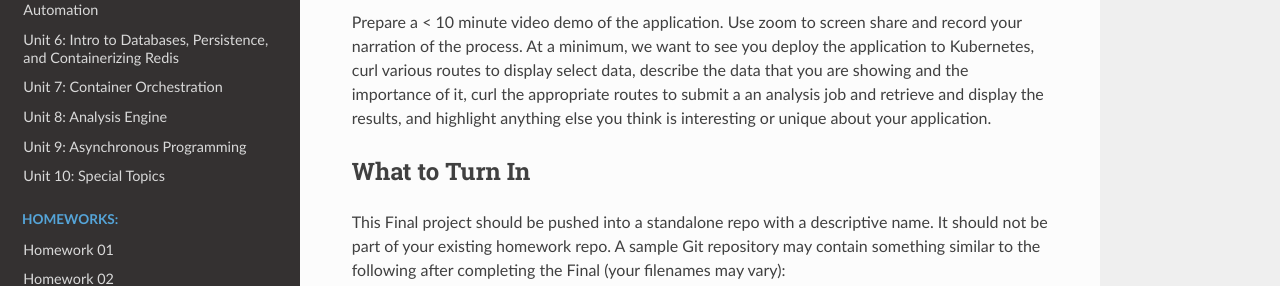
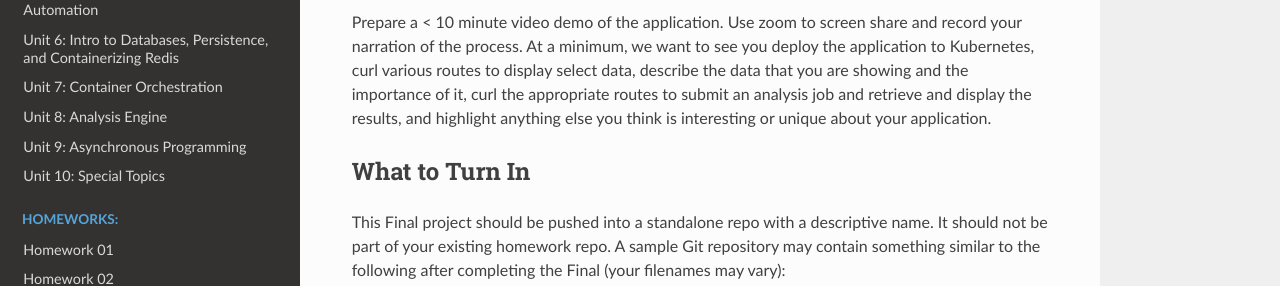
Before and after one commit to TACC/coe-332-sp23, a Sphinx documentation site: the page built from docs/homework/final.rst, in a window 1280 px wide and 900 px high, scrolled down 2038 px. Shown: the part 245-531 px from the top of the window. Built offline with Sphinx 7.4.7 and the Read the Docs theme 2.0.0, drawn with Linux system fonts in a browser that asks for light colours.

Commit message:
fixed typo

```diff
--- a/docs/homework/final.rst
+++ b/docs/homework/final.rst
@@ -111,7 +111,7 @@ Prepare a < 10 minute video demo of the application. Use zoom to screen share
 and record your narration of the process. At a minimum, we want to see you deploy
 the application to Kubernetes, curl various routes to display select data, describe
 the data that you are showing and the importance of it,
-curl the appropriate routes to submit a an analysis job and retrieve and display
+curl the appropriate routes to submit an analysis job and retrieve and display
 the results, and highlight anything else you think is interesting or unique about
 your application.
 
```
